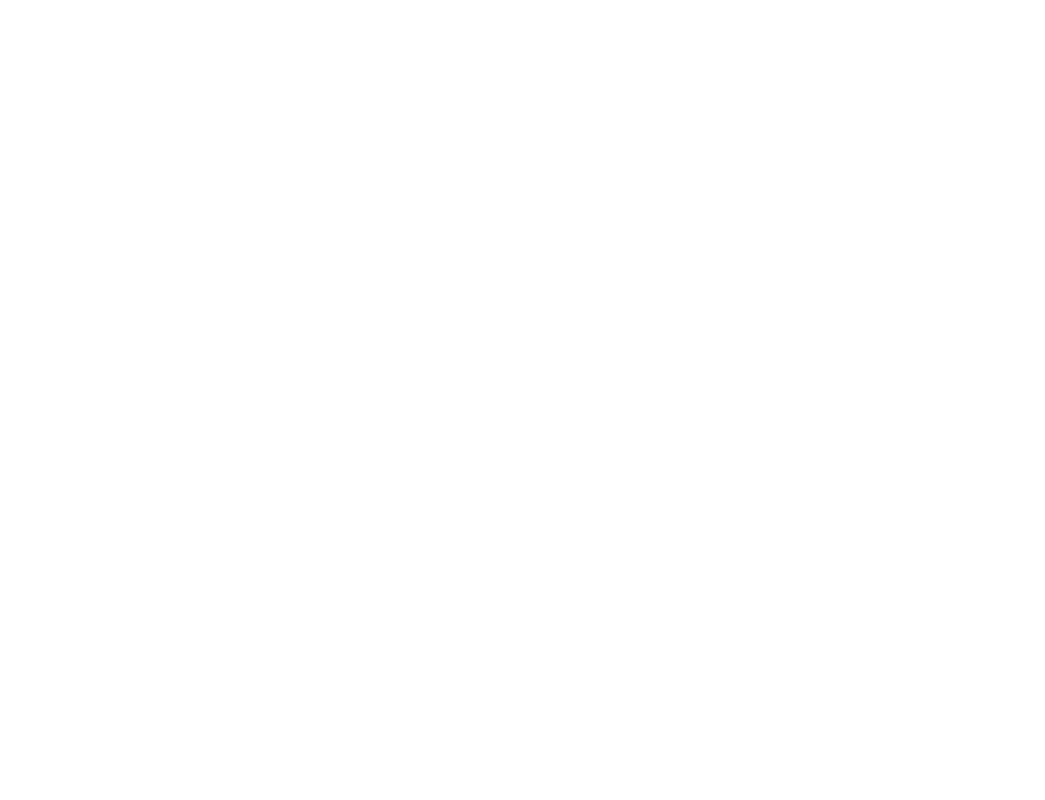
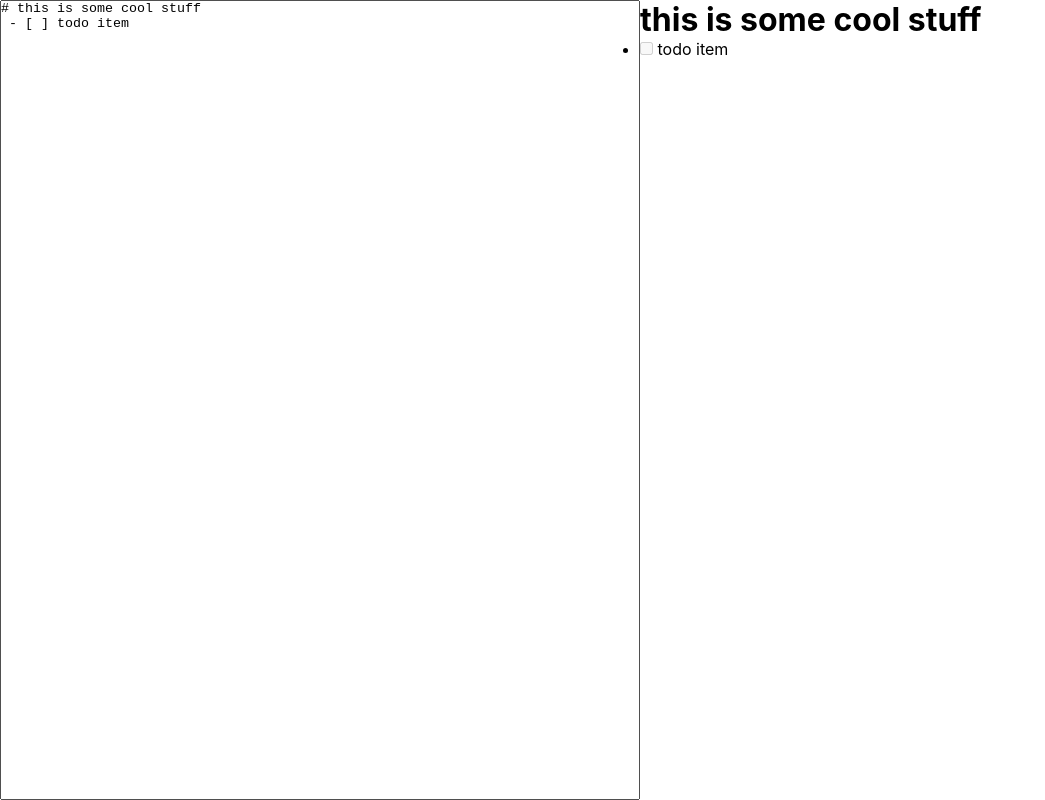
Before and after one commit to Nicyne/writeUp, a Next.js app in the folder client/: page / in a window 1280 px wide. Shown: the whole page, without its empty margins (0-1045 px from the left). Built offline with nearby package versions, Linux system fonts and the light colour scheme.

Commit message:
feat: added input and preview pane

```diff
--- a/client/package.json
+++ b/client/package.json
@@ -13,11 +13,15 @@
   "dependencies": {
     "next": "12.1.0",
     "react": "17.0.2",
-    "react-dom": "17.0.2"
+    "react-dom": "17.0.2",
+    "react-markdown": "^8.0.0",
+    "react-syntax-highlighter": "^15.4.5",
+    "remark-gfm": "^3.0.1"
   },
   "devDependencies": {
     "@types/node": "17.0.21",
     "@types/react": "17.0.39",
+    "@types/react-syntax-highlighter": "^13.5.2",
     "eslint": "8.10.0",
     "eslint-config-next": "12.1.0",
     "typescript": "4.6.2"
--- /dev/null
+++ b/client/posts.json
@@ -0,0 +1,7 @@
+[
+  {
+    "id": 1,
+    "title": "mypost",
+    "body": "# this is some cool stuff \n - [ ] todo item"
+  }
+]
--- a/client/src/pages/index.tsx
+++ b/client/src/pages/index.tsx
@@ -1,7 +1,15 @@
 import type { NextPage } from 'next';
 import Head from 'next/head';
+import { FunctionComponent, useState } from 'react';
+import { PrismAsync as SyntaxHighlighter } from 'react-syntax-highlighter';
+import {vscDarkPlus} from 'react-syntax-highlighter/dist/cjs/styles/prism';
+import ReactMarkdown from 'react-markdown';
+import remarkGfm from 'remark-gfm';
+import json from '../../posts.json';
 
 const Home: NextPage = () => {
+  const [markdown, setMarkdown] = useState<string>(json[0].body);
+
   return (
     <>
       <Head>
@@ -9,8 +17,36 @@ const Home: NextPage = () => {
         <meta name="description" content="writeUp" />
         <link rel="icon" href="/favicon.ico" />
       </Head>
+
+      <div className="grid">
+        <textarea name="input" id="input" value={markdown} onChange={({target}) => setMarkdown(target.value)} />
+        <div>
+          <ReactMarkdown remarkPlugins={[remarkGfm]} components={
+            { code({node, inline, className, children, ...props}) {
+            const match = /language-(\w+)/.exec(className || '');
+            return !inline && match ? (
+              <Codeblock value={String(children).replace(/\n$/, '')} language={match[1]} />
+            ) : (
+              <code className={className} {...props}>
+                {children}
+              </code>
+            );
+          } }
+          }>
+            {markdown ?? ''}
+          </ReactMarkdown>
+        </div>
+      </div>
     </>
   );
 };
 
+const Codeblock: FunctionComponent<{value: string, language: string}> = ({value, language}) => {
+  return (
+    <SyntaxHighlighter language={language} style={vscDarkPlus}>
+      {value}
+    </SyntaxHighlighter>
+  );
+};
+
 export default Home;
--- a/client/src/styles/Home.module.css
+++ /dev/null
@@ -1,3 +0,0 @@
-.container {
-  height: 100%;
-}
--- a/client/src/styles/globals.css
+++ b/client/src/styles/globals.css
@@ -17,3 +17,15 @@ body,
   padding: 0;
   box-sizing: border-box;
 }
+
+.grid {
+  height: 100%;
+  width: 100%;
+  display: grid;
+  grid-template-columns: 1fr 1fr;
+}
+
+#input {
+  height: 100%;
+  resize: none;
+}
```
Also changed, not shown: 1 other file (tests, documents, lock files or other folders).
